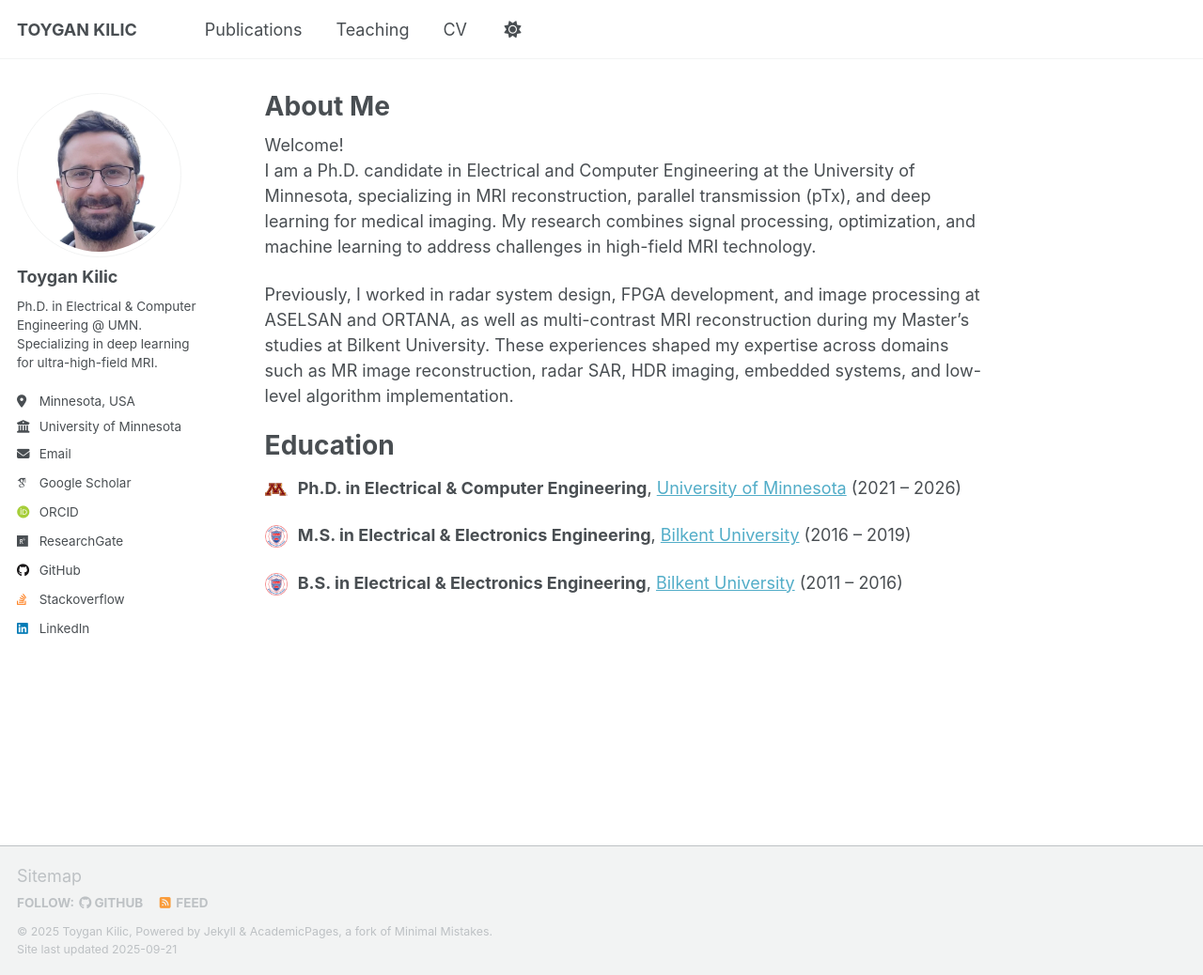
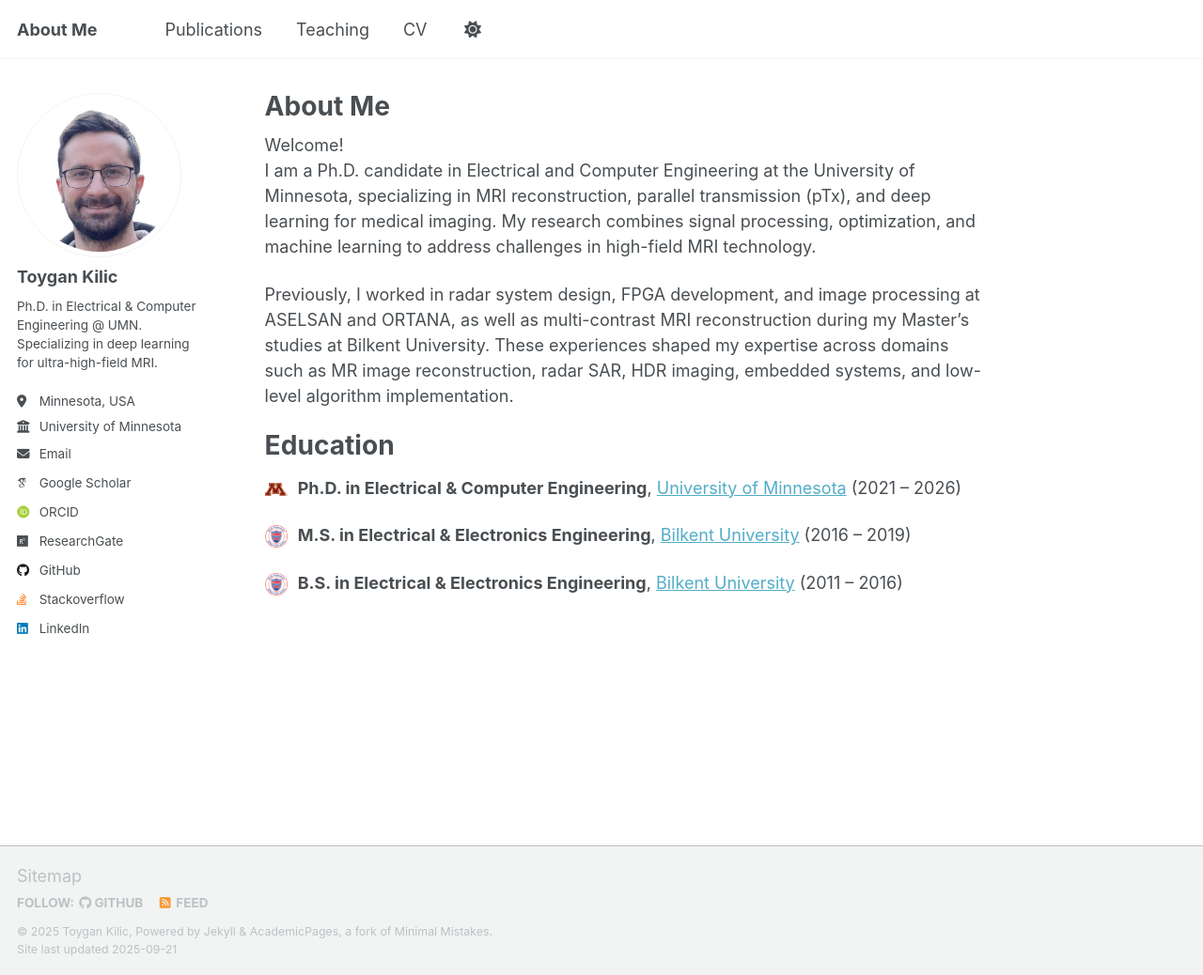
Before and after one commit to Toygan/toygan.github.io, a Jekyll site: the page built from _pages/about.md, in a window 1280 px wide and 1038 px high. Shown: the whole window at 94% size. Built offline with Jekyll 4.4.1, drawn with Linux system fonts in a browser that asks for light colours; some web fonts are replaced; a script that is not in the unit is left out.

Commit message:
fix: Update title in config for consistency and clarity

```diff
--- a/_config.yml
+++ b/_config.yml
@@ -6,7 +6,7 @@
 # Basic Site Settings
 locale                   : "en-US"
 site_theme               : "default"
-title                    : "TOYGAN KILIC"
+title                    : "About Me"
 title_separator          : "-"
 name                     : &name "Toygan Kilic"
 description              : &description "Toygan Kilic's academic portfolio and research website"
```
